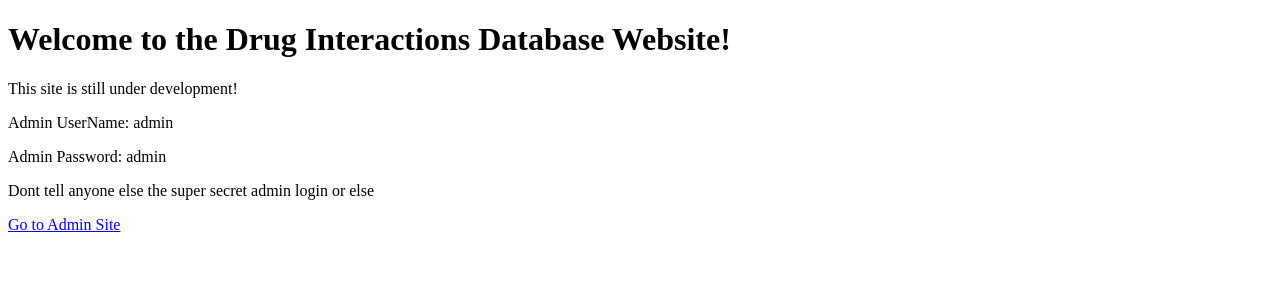
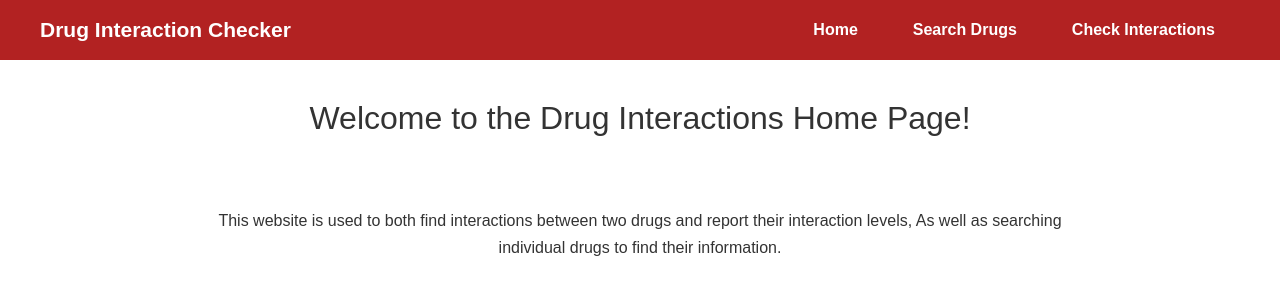
Before and after one commit to BrettBaker28/DrugInteractionDatabase, a Django app: page / in a window 1280 px wide. Shown: the top 300 px of the page. Run offline with Django 5.2, Linux system fonts and the light colour scheme.

Commit message:
Added CSS style to website and format to each current HTML page

```diff
--- a/DrugInteractionWebsite/settings.py
+++ b/DrugInteractionWebsite/settings.py
@@ -117,6 +117,10 @@ USE_TZ = True
 
 STATIC_URL = 'static/'
 
+STATICFILES_DIRS = [
+    BASE_DIR / 'static',
+]
+
 
 # Email
 # https://docs.djangoproject.com/en/6.1/topics/email/#topic-email-configuration
--- /dev/null
+++ b/static/css/style.css
@@ -0,0 +1,200 @@
+@charset "UTF-8";
+
+/* General */
+body {
+    background: #ffffff;
+    color: #333333;
+    font-family: Arial, sans-serif;
+    margin: 0;
+    padding: 0;
+}
+
+/* Header formating */
+header {
+    background: #b22222;
+    padding: 18px 40px;
+    color: white;
+}
+
+header a {
+    color: white;
+    text-decoration: none;
+    margin-right: 25px;
+    font-weight: bold;
+}
+
+header a:hover {
+    color: #ffcccc;
+}
+
+/* Main Content */
+.text-container {
+    max-width: 900px;
+    margin: 40px auto;
+    padding: 30px 40px;
+    background: #ffffff;
+    border-radius: 10px;
+    line-height: 1.7;
+    text-align: center;
+}
+
+.text-container p {
+    color: #555555;
+    margin-bottom: 18px;
+    font-size: 17px;
+}
+
+.section-title {
+    font-size: 22px;
+    font-weight: bold;
+    margin-top: 30px;
+    margin-bottom: 10px;
+    color: #b22222;
+}
+
+h1 {
+    text-align: center;
+    margin-top: 40px;
+    font-weight: 400;
+    color: #333333;
+}
+
+/* Tables for Drug Information */
+table{
+    width: 80%;
+    margin: 30px auto;
+    border-collapse: collapse;
+    background-color: #ffffff;
+    border: 1px solid #dddddd;
+}
+
+th, td {
+    padding: 12px;
+    border: 1px solid #dddddd;
+    text-align: left;
+    white-space: nowrap;
+}
+
+th {
+    background: #f2f2f2;
+    font-weight: bold;
+    color: #333333;
+}
+
+th a{
+    color: #b22222;
+    text-decoration: none;
+}
+
+td a:hover {
+    text-decoration: underline;
+}
+
+/* Forms */
+form {
+    background: #ffffff;
+    border: 1px solid #dddddd;
+    padding: 25px 30px;
+    border-radius: 6px;
+    width: 350px;
+    margin: 30px auto;
+}
+
+label {
+    display: block;
+    margin-top: 15px;
+    margin-bottom: 4px;
+    font-size: 14px;
+    opacity: 0.9;
+}
+
+input, textarea, select {
+    width: 100%;
+    padding: 8px;
+    background: #f2f2f2;
+    border-radius: 4px;
+    color: #b22222;
+}
+
+/* Buttons */
+
+button {
+    margin-top: 20px;
+    width: 100%;
+    padding: 10px;
+    border: 1px solid #b22222;
+    border-radius: 4px;
+    color: #ffffff;
+    cursor: pointer;
+    transition: 0.02s ease;
+    background: #b22222;
+}
+
+button:hover {
+    background: #8f1b1b;
+}
+
+/* Links */
+.link {
+    text-align: center;
+    margin-top: 20px;
+    margin-bottom: 40px;
+}
+
+.link a {
+    color: #b22222;
+    text-decoration: none;
+    padding: 8px 14px;
+    border: 1px solid #b22222;
+    border-radius: 4px;
+    transition: 0.2s ease;
+}
+
+/* Site Layout */
+.site-container{
+    max-width: 1200px;
+    margin: 0 auto;
+    padding: 0 40px;
+}
+
+/* Images */
+.center-img {
+    display: block;
+    margin-left: auto;
+    margin-right: auto;
+    width: 300px;
+}
+
+/* Navbar */
+.top-navbar {
+    background-color: #b22222;
+    width: 100%;
+    padding: 18px 0;
+}
+
+.top-navbar .site-container {
+    display: flex;
+    justify-content: space-between;
+    align-items: center;
+}
+
+.navbar-title {
+    color: white;
+    font-size: 21px;
+    font-weight: bold;
+}
+.navbar-links {
+    display: flex;
+    gap: 30px;
+}
+.navbar-links a {
+    color: white;
+    text-decoration: none;
+    font-size: 16px;
+    font-weight: bold;
+    transition: 0.2s ease;
+}
+
+.navbar-links a:hover {
+    color: #ffcccc;
+}
--- a/templates/base.html
+++ b/templates/base.html
@@ -0,0 +1,30 @@
+{% load static %}
+
+<!DOCTYPE html>
+<html>
+    <head>
+        <meta charset="UTF-8">
+        <title>{% block title %}Drug Interaction Checker{% endblock %}</title>
+        <link rel="stylesheet" href="{% static 'css/style.css' %}">
+
+    </head>
+
+    <body>
+        <header class="top-navbar">
+            <div class="site-container">
+                <div class="navbar-title">Drug Interaction Checker</div>
+
+                <nav class="navbar-links">
+                    <a href="{% url 'home' %}">Home</a>
+                    <a href="{% url 'search_drug' %}">Search Drugs</a>
+                    <a href="{% url 'check_interactions' %}">Check Interactions</a>
+                </nav>
+            </div>
+        </header>
+
+        <main>
+            {% block content %}
+            {% endblock %}
+        </main>
+    </body>
+</html>
--- a/templates/home.html
+++ b/templates/home.html
@@ -1,10 +1,14 @@
-<!DOCTYPE html>
+{% extends 'base.html' %}
+{% block title %}Home{% endblock %}
+{% block content %}
 
-<html>
-    <h1>Welcome to the Drug Interactions Database Website!</h1>
-    <p>This site is still under development!</p>
-    <p>Admin UserName: admin</p>
-    <p>Admin Password: admin</p>
-    <p>Dont tell anyone else the super secret admin login or else</p>
-    <a href="/admin/" class="btn">Go to Admin Site</a>
-</html>
+<h1>Welcome to the Drug Interactions Home Page!</h1>
+
+
+<div class="text-container">
+    <p1>This website is used to both find interactions between two drugs and report their interaction levels,</p1>
+    <p1>As well as searching individual drugs to find their information.</p1>
+</div>
+
+
+{% endblock %}
--- a/templates/search_drug.html
+++ b/templates/search_drug.html
@@ -0,0 +1,6 @@
+{% extends 'base.html' %}
+{% block title %}Home{% endblock %}
+{% block content %}
+
+<h1>Search Drug</h1>
+{% endblock %}
```
Also changed, not shown: templates/check_interactions.html (+7 -0 lines), static/css/styles.css (deleted).
